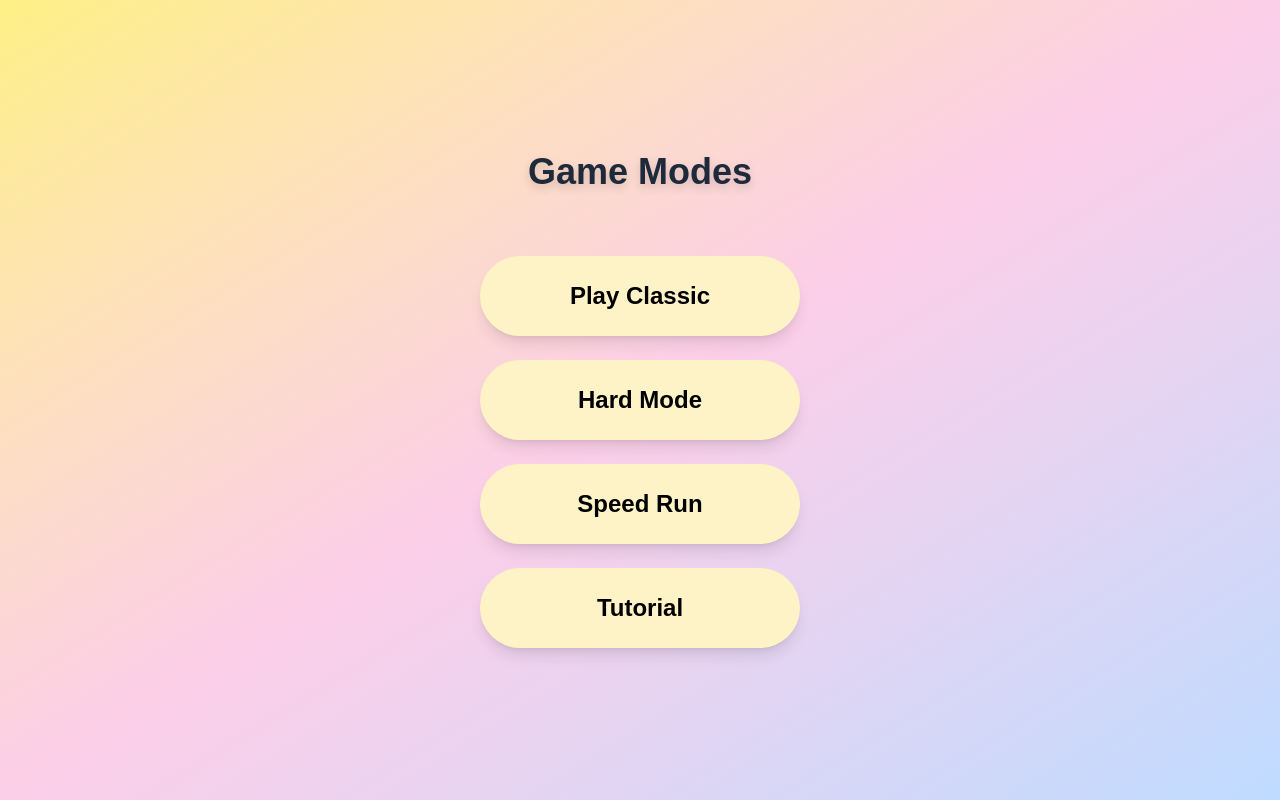
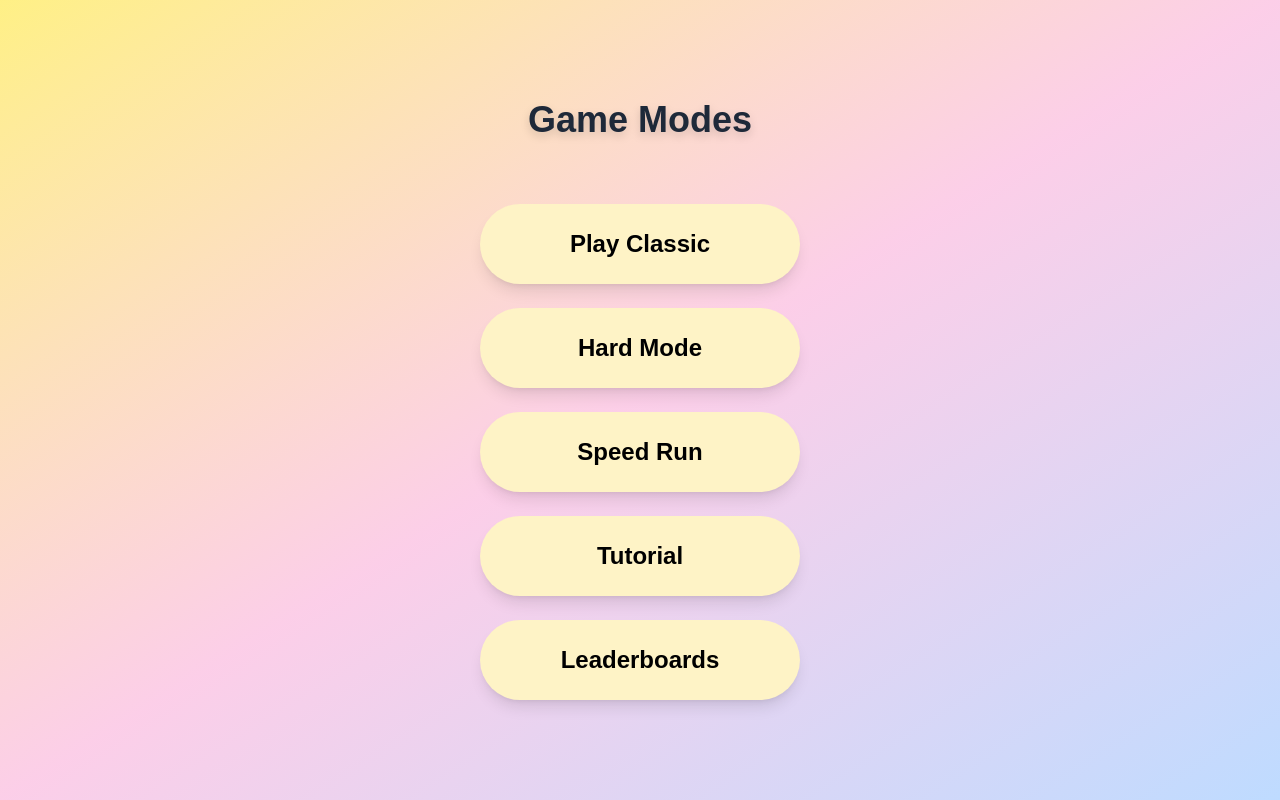
Before and after one commit to SantinoGiordano/WoordleFrontend, a Next.js app: page /homePage in a window 1280 px wide. Built offline with nearby package versions, Linux system fonts and the light colour scheme.

Commit message:
added a leaderboards section

```diff
--- a/app/(root)/homePage/page.tsx
+++ b/app/(root)/homePage/page.tsx
@@ -36,6 +36,13 @@ export default function GaneModes() {
           >
             Tutorial
           </Link>
+          <Link
+            data-tip="Check to see who's the best!"
+            href={"/leaderboards"}
+            className="tooltip tooltip-right bg-amber-100 text-center text-black text-2xl font-bold py-6 rounded-full shadow-lg hover:scale-105 transition-transform duration-200"
+          >
+            Leaderboards
+          </Link>
         </div>
       </div>
     </>
```
